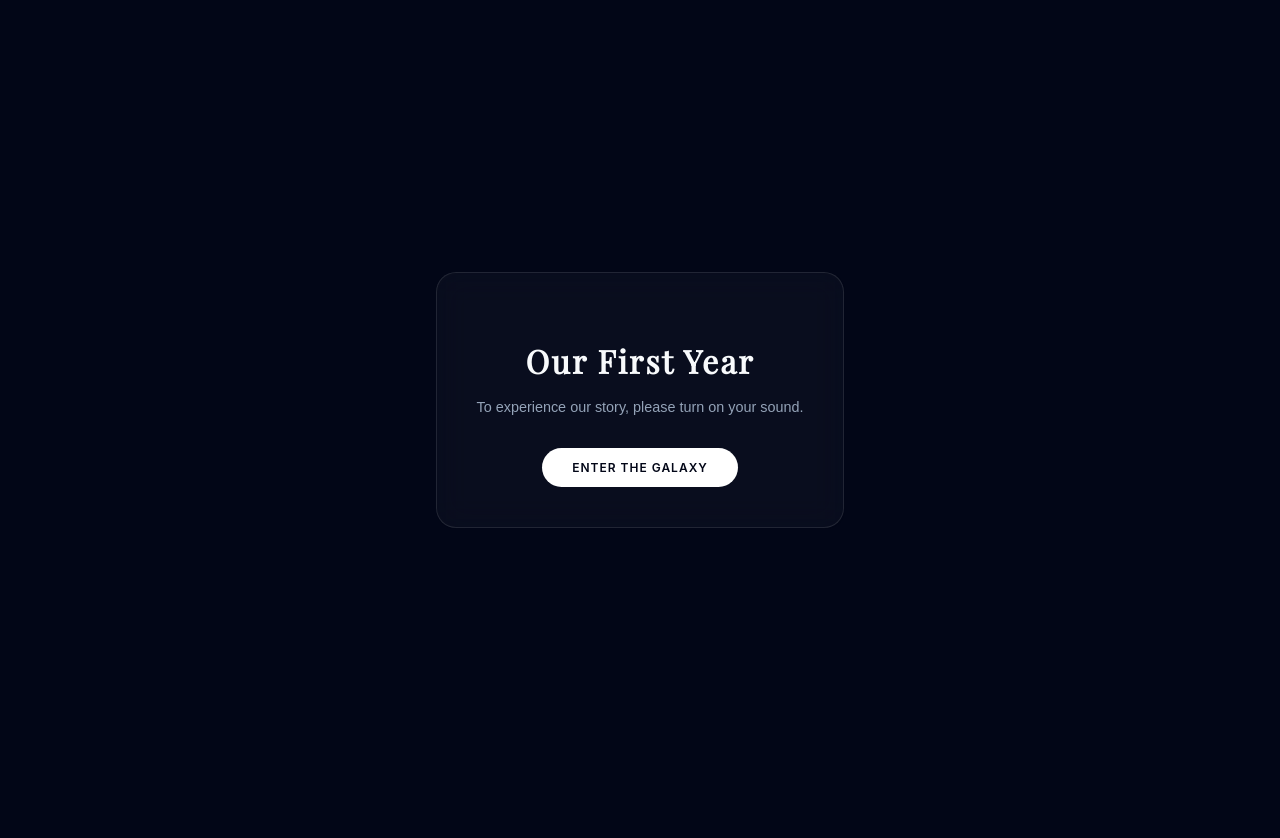
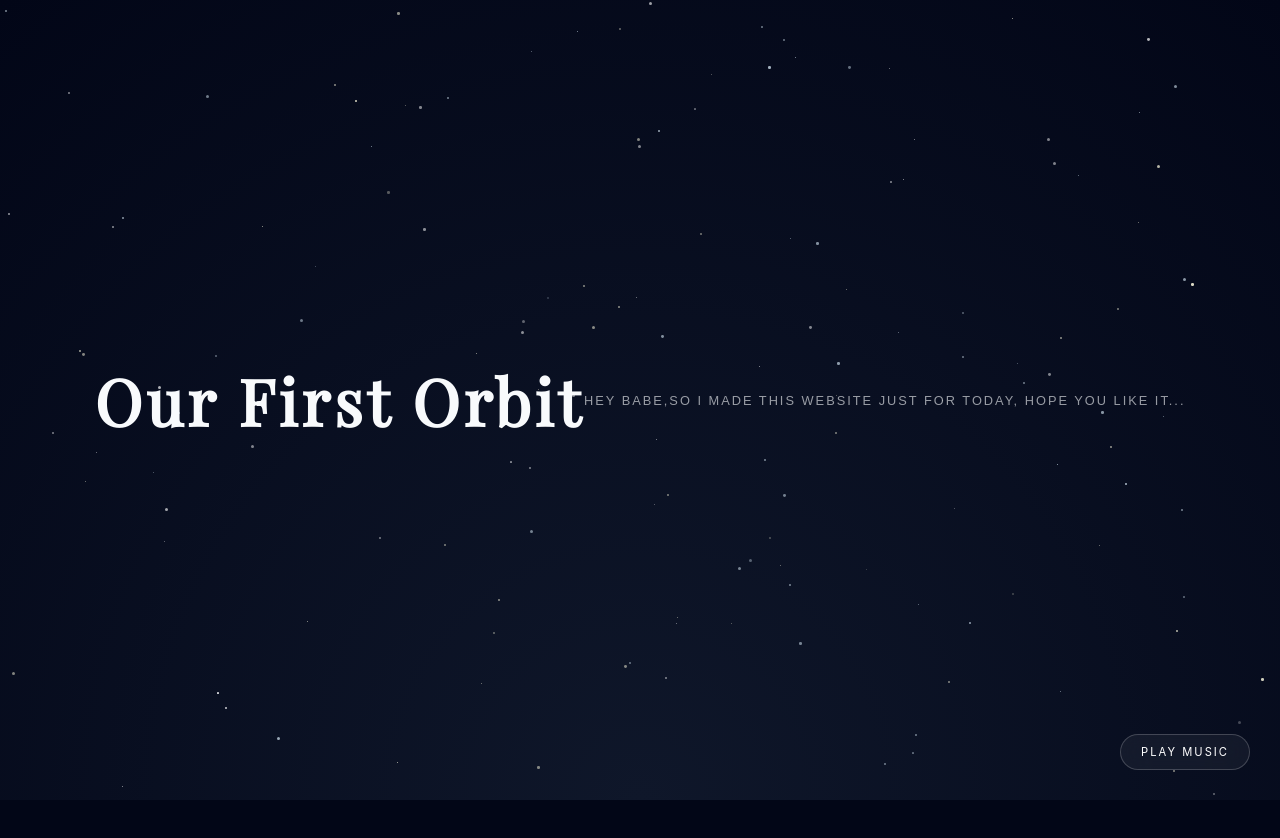
Before and after one commit to Kristovpsy/Anniversary, a plain HTML site: page index.html in a window 1280 px wide. Shown: the top 838 px of the page. Drawn offline with nearby package versions, Linux system fonts and the light colour scheme; a web font is replaced by a local one.

Commit message:
Fix HTML structure and formatting

```diff
--- a/index.html
+++ b/index.html
@@ -8,12 +8,8 @@
     <link href="https://fonts.googleapis.com/css2?family=Playfair+Display:ital,wght@0,400;1,700&display=swap" rel="stylesheet">
 </head>
 <body>
-    <div id="overlay">
-    <div class="modal">
-        <h2 class="modal-title">Our First Year</h2>
-        <p class="modal-text">To experience our story, please turn on your sound.</p>
-        <button id="enter-btn">Enter the Galaxy</button>
-    </div>
+
+
 </div>
 
     <div id="star-container"></div>
@@ -84,4 +80,5 @@
     <span id="music-icon">Play Music</span>
 </button>
 </body>
+
 </html>
```
